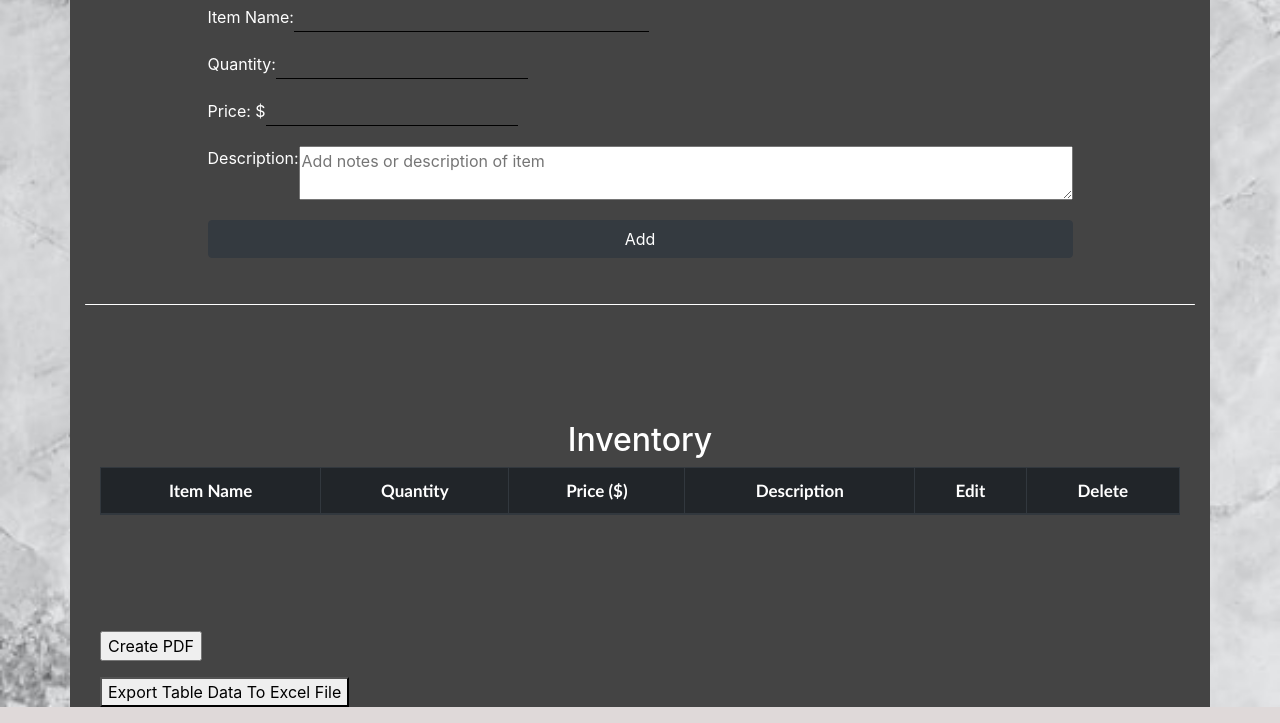
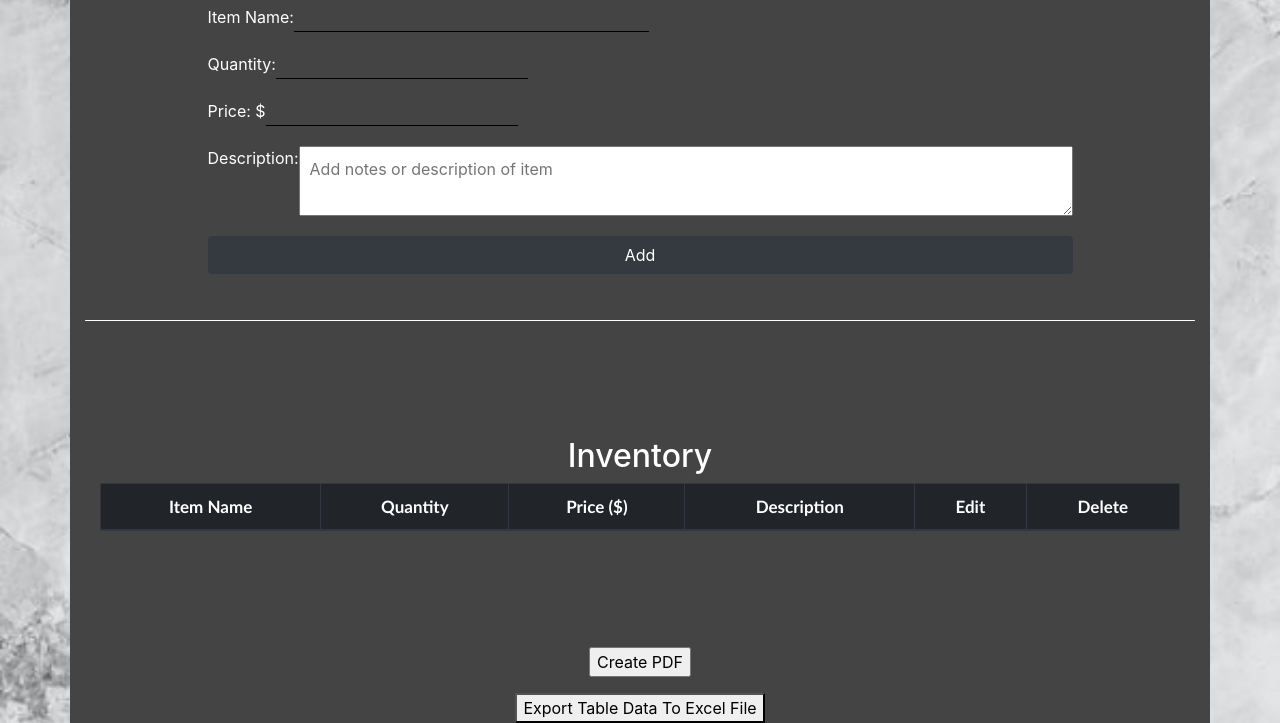
Before and after one commit to roseannenguyen/Business-Inventory, a website: page public/members.html in a window 1280 px wide. Shown: the part 528-1251 px from the top of the page. Drawn offline with nearby package versions, Linux system fonts and the light colour scheme; no server answers; a web font is replaced by a local one.

Commit message:
cleaned pages

```diff
--- a/public/members.html
+++ b/public/members.html
@@ -116,10 +116,18 @@
 
                 </div>
 
+            <div class="col-md">
+                <div class="row h-100 align-items-center justify-content-center text-center">
                     <p>
-                    <input type="button" value="Create PDF" id="btPrint" onclick="createPDF()" />
+                        <input type="button" value="Create PDF" class="btPrint" onclick="createPDF()" />
                     </p>
-                <button onclick="exportTableToExcel('inventoryTableContainer', 'inventory-table')">Export Table Data To
+                </div>
+            </div>
+                        <div class="col-md">
+                <div class="row h-100 align-items-center justify-content-center text-center">
+
+                    <button onclick="exportTableToExcel('inventoryTableContainer', 'inventory-table')">Export Table Data
+                        To
                         Excel File</button>
                 </div>
             </div>
--- a/public/stylesheets/style.css
+++ b/public/stylesheets/style.css
@@ -4,7 +4,7 @@
   background-repeat: no-repeat;
   background-size: cover;
   background-color: #dfd9d9;
-
+  color: white;
 }
 
 form.signup,
@@ -17,12 +17,13 @@ form.login {
   background-color: #444444;
 }
 
-
 #footerContainer {
   text-align: center;
 }
 
-#navContainer, footer, .navbar{
+#navContainer,
+footer,
+.navbar {
   background-color: #444444;
   max-width: 100%;
 }
@@ -59,16 +60,16 @@ select.form-control:focus {
   box-shadow: none;
 }
 
-
-#navContainer, footer{
+#navContainer,
+footer {
   padding: 5px 5px;
   background-color: #444444;
   max-width: 100%;
 }
 
-
-#footerContainer, #bodyContainer{
-    background-color:#444444;
+#footerContainer,
+#bodyContainer {
+  background-color: #444444;
   max-width: 100%;
   text-align: center;
 }
@@ -99,7 +100,6 @@ select.form-control:focus {
   margin-left: auto;
   margin-right: auto;
   background-color: #444444;
-
 }
 
 #inventoryTable {
@@ -107,19 +107,18 @@ select.form-control:focus {
 }
 
 .rounded {
-    border-radius:.25rem!important
+  border-radius: 0.25rem !important;
 }
 
 .bg-custom {
-     background-color: 444444 ;
+  background-color: 444444;
   color: black;
   padding-top: 30px;
   padding-bottom: 30px;
 }
 
-
-
-label, input {
+label,
+input {
   display: block;
   display: flex;
 }
@@ -135,8 +134,9 @@ box-sizing: border-box;
   width: 100%;
 }
 
-.nav-link, .form-inline {
-    font-family: 'Avantgarde', sans-serif;
+.nav-link,
+.form-inline {
+  font-family: "Avantgarde", sans-serif;
   color: white;
   font-size: 20px;
   display: inline-block;
@@ -144,15 +144,14 @@ width: 100%;
 
 .navbar-brand {
   display: inline-block;
-    font-family: 'Avantgarde', sans-serif;
+  font-family: "Avantgarde", sans-serif;
   font-size: 30px;
 }
-
 
 .navbar-brand {
   padding: 10px 0px 0px 100px;
   font-size: 30px;
-    font-family: 'Avantgarde', sans-serif;
+  font-family: "Avantgarde", sans-serif;
   color: white;
 }
 
@@ -161,23 +160,21 @@ hr.rounded {
   border-radius: 1px;
 }
 
-
-
 .brand {
   display: inline-block;
   width: 120px;
-    vertical-align: middle
+  vertical-align: middle;
 }
 
-
- table
-        {
+table {
   width: 300px;
   font: 17px Calibri;
 }
-        table, th, tr, td
-        {
-            border: solid 1px #DDD;
+table,
+th,
+tr,
+td {
+  border: solid 1px #ddd;
   border-collapse: collapse;
   padding: 2px 3px;
   text-align: center;
@@ -186,3 +183,11 @@ hr.rounded {
 .container {
   color: white;
 }
+
+button {
+text-align: center;
+}
+
+#body {
+    padding: 10px 10px 10px;
+}
```
Also changed, not shown: public/login.html (+1 -2 lines), public/signup.html (+13 -4 lines), public/stylesheets/MainPicture.png. Lines whose indentation alone changed are shown as unchanged.
